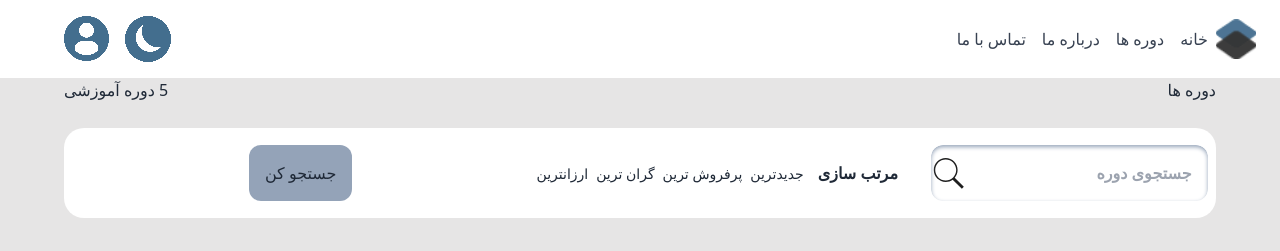
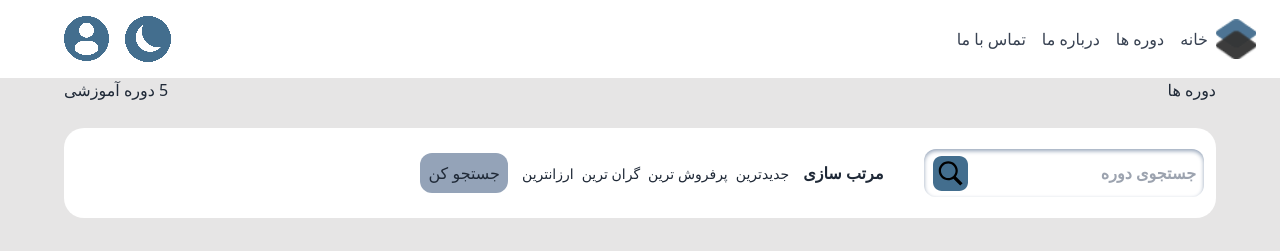
Before and after one commit to academy-react-summer1403/future-programmers, a React (Vite) app: page /courses in a window 1280 px wide. Shown: the top 251 px of the page. Built offline with nearby package versions, Linux system fonts and the light colour scheme; no server answers; a web font is replaced by a local one.

Commit message:
change searchbox

```diff
--- a/src/component/SearchBoxInCourses/SearchBox.jsx
+++ b/src/component/SearchBoxInCourses/SearchBox.jsx
@@ -1,10 +1,12 @@
 import { Field, Form, Formik } from 'formik'
+import Search from '../../../public/search.svg';
 
 function SearchBox() {
   return (
     <Formik initialValues={{SearchCourse:'', sort:null }}>
-        <Form>
-            <Field className='lg:p-4 md:max-lg:p-2 mr-[3%] bg-[url(public/search.svg)] [background-position-y:center] max-sm:[background-position-x:3%] bg-no-repeat text-base max-md:p-[9px] md:max-lg:text-[11px] font-bold [background-size:35px] md:max-lg:[background-size:25px] max-sm:[background-size:25px] max-sm:text-[13px] [center] shadow-inner shadow-slate-400 rounded-xl dark:bg-[#556e53] dark:placeholder-[#d1d4c9]' type='text' placeholder='جستجوی دوره' name='SearchCourse'  />
+        <Form className='flex mr-[1%] shadow-inner shadow-slate-400 rounded-xl dark:bg-[#556e53]'>
+            <Field className=' h-[35px] w-[220px] max-lg:w-[175px] mr-[3%] my-auto max-lg:text-[12px] font-bold max-sm:text-[13px] [outline:none] dark:bg-[#556e53] dark:placeholder-[#d1d4c9]' type='text' placeholder='جستجوی دوره' name='SearchCourse' />
+            <button className='bg-[url(public/search.svg)] dark:bg-[url(public/dark.search.svg)] [background-size:35px] w-[60px] h-[48px] m-auto bg-no-repeat [background-position:50%_50%] hover:scale-110 duration-200 '></button>
         </Form>
     </Formik>
   )
--- a/src/component/topSorting/TopSorting.jsx
+++ b/src/component/topSorting/TopSorting.jsx
@@ -5,12 +5,12 @@ function TopSorting() {
     <div className='items-center max-md:hidden md:flex mr-[25px] max-xl:mr-[5px] max-lg:mr-[15px]'>
         <ul className='flex item-center'>
           <h1 className="font-bold pl-[10px] text-[16px] max-lg:pl-[0px] max-lg:content-center max-lg:text-[11px] dark:text-[#d1d4c9]">مرتب سازی</h1>
-          <li className='max-lg:mr-[4px] px-[4px] max-lg:pb-[3px]'><span className='cursor-pointer text-[14px] max-lg:text-[11px] dark:text-[#d1d4c9]'>جدیدترین</span></li>
-          <li className='px-[4px] max-lg:pb-[3px]'><span className='cursor-pointer text-[14px] max-lg:text-[11px] dark:text-[#d1d4c9]'>پرفروش ترین</span></li>
-          <li className='px-[4px] max-lg:pb-[3px]'><span className='cursor-pointer text-[14px] max-lg:text-[11px] dark:text-[#d1d4c9]'>گران ترین</span></li>
-          <li className='px-[4px] max-lg:pb-[3px]'><span className='cursor-pointer text-[14px] max-lg:text-[11px] dark:text-[#d1d4c9]'>ارزانترین</span></li>
+          <li className='max-lg:mr-[4px] px-[4px] max-lg:pb-[3px] hover:scale-110 duration-500'><span className='cursor-pointer text-[14px] max-lg:text-[11px] hover:text-[#ee3d3d] dark:hover:text-[#ee9a2d] dark:text-[#d1d4c9]'>جدیدترین</span></li>
+          <li className='px-[4px] max-lg:pb-[3px] hover:scale-110 duration-500'><span className='cursor-pointer text-[14px] max-lg:text-[11px] hover:text-[#ee3d3d] dark:hover:text-[#ee9a2d] dark:text-[#d1d4c9]'>پرفروش ترین</span></li>
+          <li className='px-[4px] max-lg:pb-[3px] hover:scale-110 duration-500'><span className='cursor-pointer text-[14px] max-lg:text-[11px] hover:text-[#ee3d3d] dark:hover:text-[#ee9a2d] dark:text-[#d1d4c9]'>گران ترین</span></li>
+          <li className='px-[4px] max-lg:pb-[3px] hover:scale-110 duration-500'><span className='cursor-pointer text-[14px] max-lg:text-[11px] hover:text-[#ee3d3d] dark:hover:text-[#ee9a2d] dark:text-[#d1d4c9]'>ارزانترین</span></li>
         </ul>
-        <button type='submit'  className='bg-slate-400 p-4 max-xl:p-3 max-lg:p-2 text-[16px] max-lg:text-[12px] rounded-xl mr-[180px] max-xl:mr-[110px] max-lg:mr-[15px] dark:text-[#d1d4c9] dark:bg-[#556e53]'>جستجو کن</button>
+        <button type='submit'  className='bg-slate-400 p-2 text-[16px] max-lg:text-[12px] rounded-xl mr-[10px] dark:text-[#d1d4c9] dark:bg-[#556e53] hover:scale-110 duration-200'>جستجو کن</button>
     </div>
   )
 }
```
Also changed, not shown: public/dark.search.svg (added), public/search.svg.
